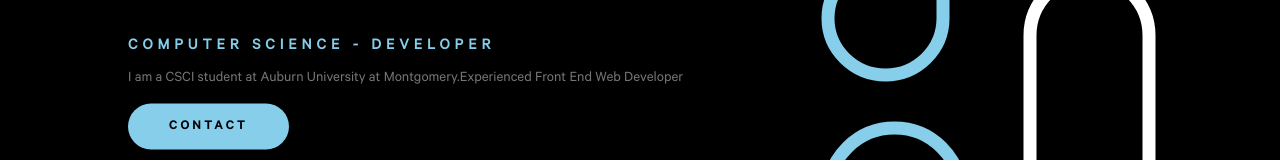
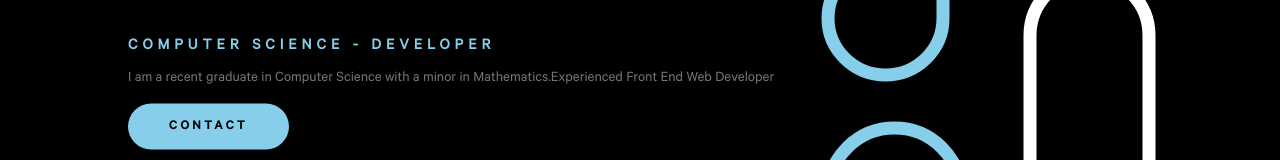
Before and after one commit to elijah-dev-co/elijah-dev-co.github.io, a plain HTML site: page Website/dist/index.html in a window 1280 px wide. Shown: the part 334-494 px from the top of the page. Drawn offline with nearby package versions, Linux system fonts and the light colour scheme; files whose address does not match are found by name.

Commit message:
Update index.html

```diff
--- a/Website/dist/index.html
+++ b/Website/dist/index.html
@@ -58,7 +58,7 @@
                         <h3 class="heading-3 mb-l">Elijah Hughes</h3>
                   </div>
                   <h4 class="heading-4 pri-color mt-s mb-s">Computer Science - DEVELOPER</h4>
-                  <p class="paragraph mb-m">I am a CSCI student at Auburn University at Montgomery.Experienced Front End Web Developer</p>
+                  <p class="paragraph mb-m">I am a recent graduate in Computer Science with a minor in Mathematics.Experienced Front End Web Developer</p>
                   <a href="#contact" class="cta">Contact</a>
                </div>
             </header>
```
